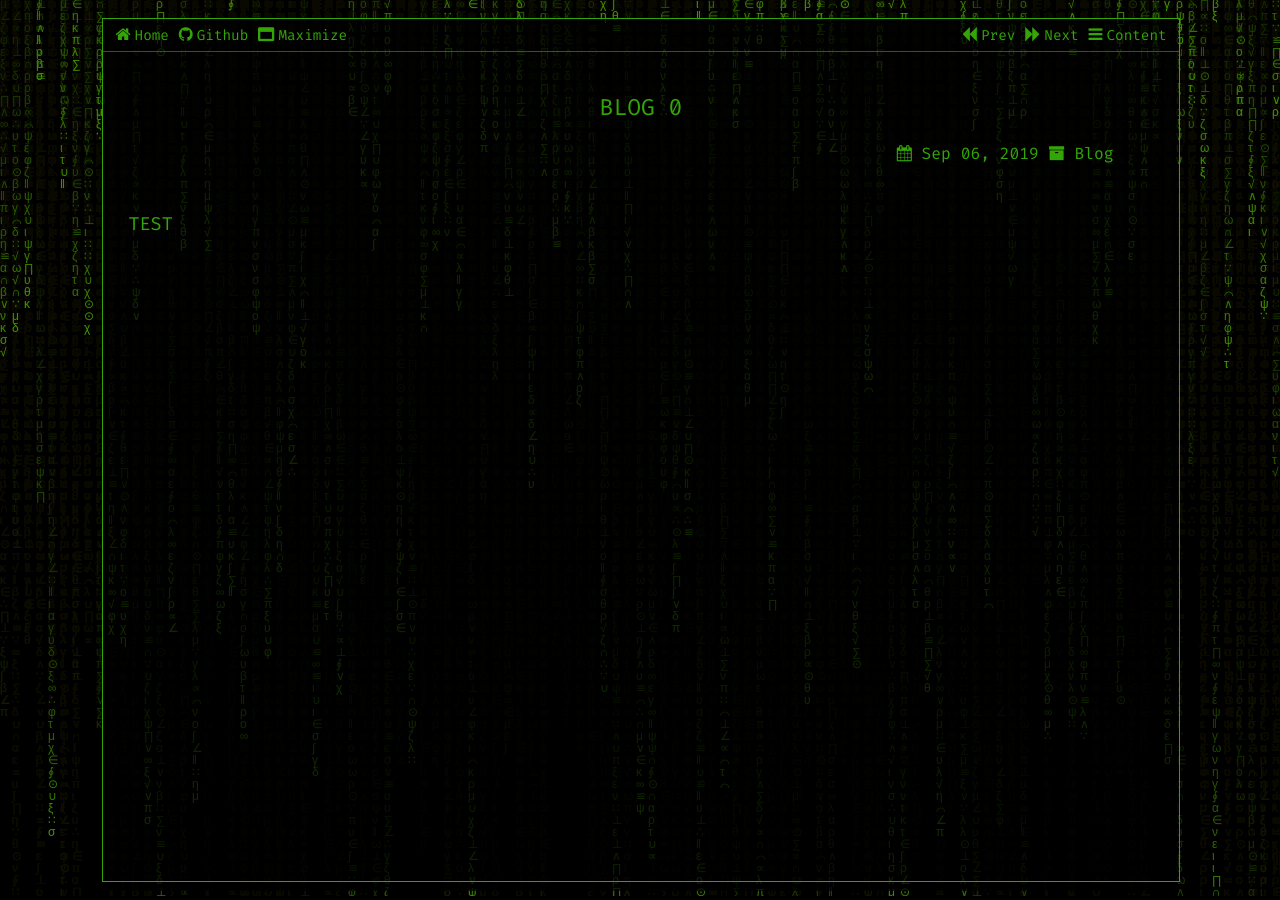
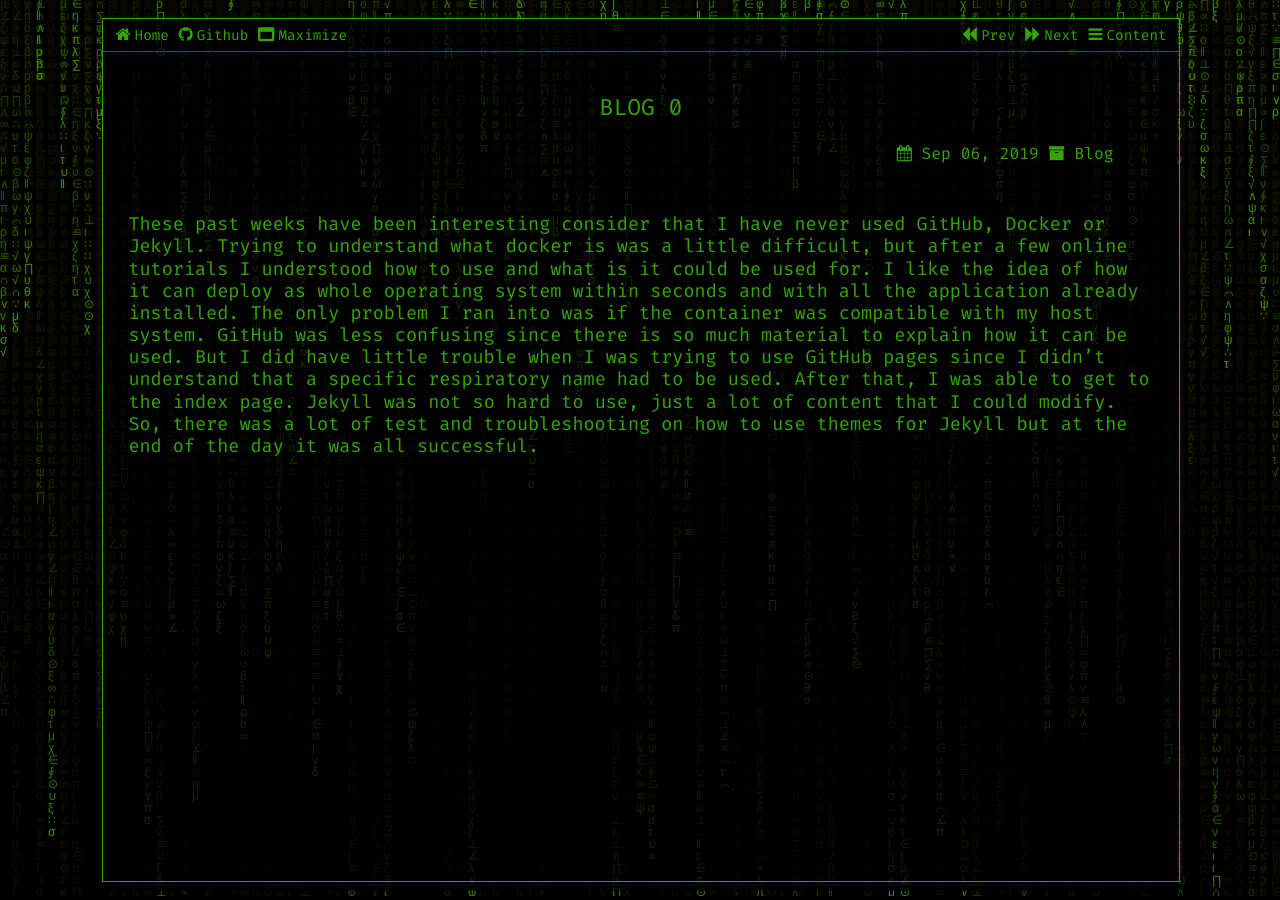
Before and after one commit to dsr88068/dsr88068.github.io, a Jekyll site: the page built from _posts/2019-9-6-Blog-0.md, in a window 1280 px wide. Built offline with Jekyll 4.4.1, drawn with Linux system fonts in a browser that asks for light colours.

Commit message:
Update 2019-9-6-Blog-0.md

```diff
--- a/_posts/2019-9-6-Blog-0.md
+++ b/_posts/2019-9-6-Blog-0.md
@@ -6,4 +6,6 @@ toc_level: 1
 date: 2019-9-6
 ---
 
-TEST
+These past weeks have been interesting consider that I have never used GitHub, Docker or Jekyll. Trying to understand what docker is was a little difficult, but after a few online tutorials I understood how to use and what is it could be used for. I like the idea of how it can deploy as whole operating system within seconds and with all the application already installed.
+The only problem I ran into was if the container was compatible with my host system. GitHub was less confusing since there is so much material to explain how it can be used. But I did have little trouble when I was trying to use GitHub pages since I didn’t understand that a specific respiratory name had to be used. After that, I was able to get to the index page.  Jekyll was not so hard to use, just a lot of content that I could modify.
+So, there was a lot of test and troubleshooting on how to use themes for Jekyll but at the end of the day it was all successful.
```
